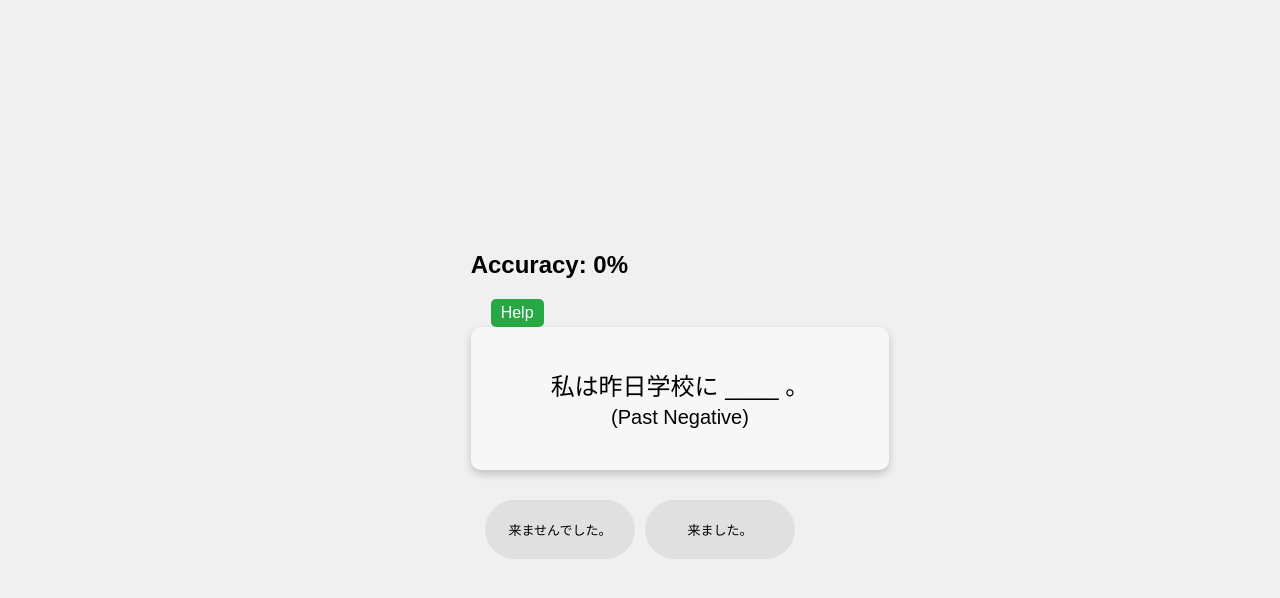
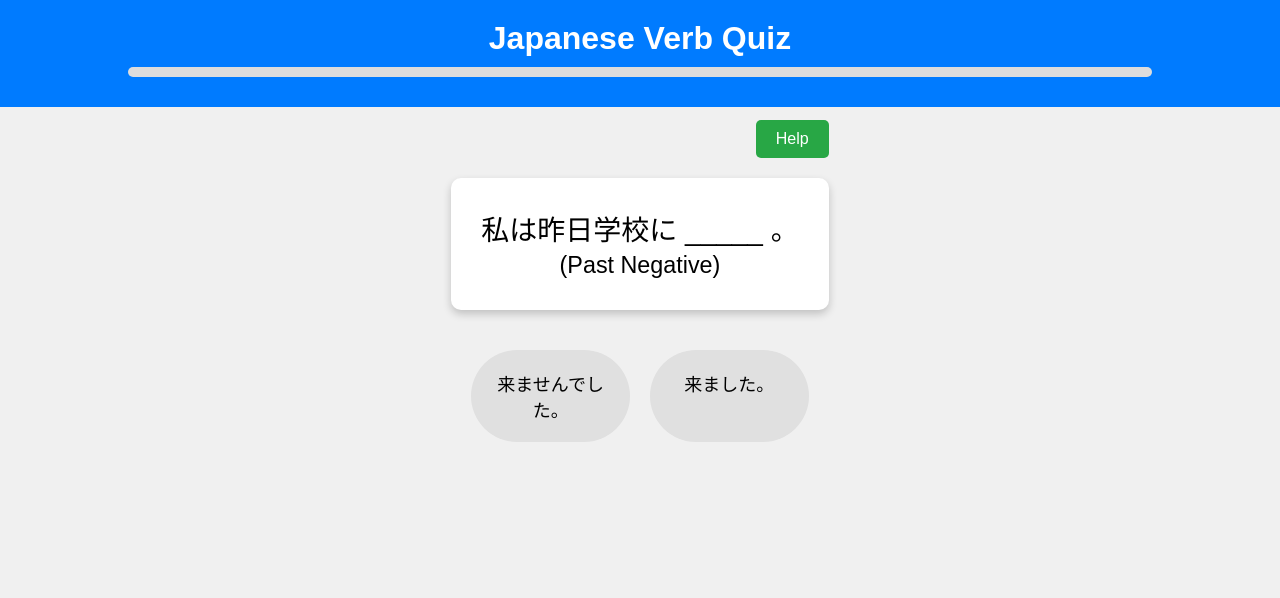
Before and after one commit to Xalsier/N5Conjugations, a plain HTML site: page index.html in a window 1280 px wide. Drawn offline with nearby package versions, Linux system fonts and the light colour scheme.

Commit message:
UX Improvements

```diff
--- a/index.html
+++ b/index.html
@@ -7,6 +7,14 @@
     <link rel="stylesheet" href="styles.css">
 </head>
 <body>
+
+    <!-- Header with title and progress bar -->
+    <header>
+        <h1>Japanese Verb Quiz</h1>
+        <div id="progress-bar-container">
+            <div id="progress-bar"></div>
+        </div>
+    </header>
 
     <!-- Quiz container where jQuery will dynamically insert content -->
     <div id="quiz-container"></div>
@@ -93,6 +101,7 @@
         </div>
     </div>
 
+    <!-- Include scripts -->
     <script src="https://code.jquery.com/jquery-3.6.0.min.js"></script>
     <script src="script.js"></script>
 </body>
--- a/script.js
+++ b/script.js
@@ -18,14 +18,14 @@ $(document).ready(function () {
                 let correctConjugation = shuffled[0];
                 let incorrectConjugations = shuffled.slice(1, Math.min(availableConjugations.length, 4));
 
-                incorrectConjugations.push(correctConjugation);
-                let options = incorrectConjugations.sort(() => 0.5 - Math.random());
+                // Prepare options
+                let options = incorrectConjugations.concat(correctConjugation).sort(() => 0.5 - Math.random());
 
                 questionArray.push({
                     sentence: correctConjugation.sentence,
                     targetConjugation: correctConjugation.targetConjugation,
                     verb: verb,
-                    correct: correctConjugation.correct,
+                    correct: correctConjugation,
                     explanation: correctConjugation.explanation,
                     options: options
                 });
@@ -46,6 +46,7 @@ $(document).ready(function () {
         handleOptionClick();
         handleContinue();
         updateAccuracy();
+        updateProgressBar();
     }).fail(function() {
         console.error("Error: Could not load questions.json.");
         $('#quiz-container').html('<div class="card">Error: Unable to load quiz data.</div>');
@@ -60,6 +61,11 @@ $(document).ready(function () {
         }
     }
 
+    function updateProgressBar() {
+        let progressPercentage = ((currentQuestionIndex) / totalQuestions) * 100;
+        $('#progress-bar').css('width', progressPercentage + '%');
+    }
+
     function renderQuestion(questionIndex) {
         if (!questionArray[questionIndex]) {
             console.error("Error: Question data is undefined.");
@@ -70,19 +76,20 @@ $(document).ready(function () {
         let question = questionArray[questionIndex];
         let quizContainer = $('#quiz-container');
 
+        let optionsHtml = question.options.map(option => `
+            <div class="option-card" data-answer="${option.title === question.correct.title ? 'correct' : 'wrong'}" data-conjugation="${option.targetConjugation}">
+                ${option.title}
+            </div>
+        `).join('');
+
         let questionHtml = `
         <div class="question-card" id="question${questionIndex}">
             <div class="header">
-                <h2>Accuracy: <span id="accuracy">0%</span></h2>
                 <button id="help-btn">Help</button>
             </div>
-            <div class="card">${question.sentence} <br><small>(${question.targetConjugation})</small></div>
+            <div class="card">${question.sentence.replace('____', '_____')} <br><small>(${question.targetConjugation})</small></div>
             <div class="options">
-                ${question.options.map(option => `
-                    <div class="option-card" data-answer="${option.correct === question.correct ? 'correct' : 'wrong'}" data-conjugation="${option.targetConjugation}">
-                        ${option.title}
-                    </div>
-                `).join('')}
+                ${optionsHtml}
             </div>
             <div class="message-box" id="messageBox${questionIndex}"></div>
             <button class="continue-btn" id="continueBtn${questionIndex}" style="display:none;">Continue</button>
@@ -90,23 +97,29 @@ $(document).ready(function () {
     `;
 
         quizContainer.html(questionHtml);
+        updateProgressBar();
     }
 
     function handleOptionClick() {
         $(document).on('click', '.option-card', function () {
+            if ($(this).hasClass('selected')) {
+                return;
+            }
+            $('.option-card').addClass('disabled');
             const isCorrect = $(this).data('answer') === 'correct';
             let question = questionArray[currentQuestionIndex];
 
             if (isCorrect) {
-                $(this).addClass('correct');
+                $(this).addClass('correct selected');
                 correctAnswers++;
                 updateAccuracy();
                 $(`#continueBtn${currentQuestionIndex}`).fadeIn();
                 $(`#messageBox${currentQuestionIndex}`).hide();
             } else {
-                $(this).addClass('wrong');
-                let message = `No, ${$(this).text()} is the ${$(this).data('conjugation')} form and is not the ${question.targetConjugation} form. ${question.explanation}`;
+                $(this).addClass('wrong selected');
+                let message = `Incorrect. "${$(this).text()}" is the ${$(this).data('conjugation')} form, not the ${question.targetConjugation} form. ${question.explanation}`;
                 $(`#messageBox${currentQuestionIndex}`).text(message).fadeIn();
+                $(`#continueBtn${currentQuestionIndex}`).fadeIn();
             }
         });
     }
--- a/styles.css
+++ b/styles.css
@@ -1,63 +1,105 @@
+/* Reset default styles */
+* {
+    box-sizing: border-box;
+    margin: 0;
+    padding: 0;
+}
+
 /* Center the entire body content */
 body {
     font-family: Arial, sans-serif;
-    display: flex;
-    justify-content: center;
-    align-items: center;
-    height: 100vh;
+    background-color: #f0f0f0;
+}
+
+/* Header styling */
+header {
+    background-color: #007bff;
+    color: white;
+    padding: 20px 0;
+    text-align: center;
+    position: fixed;
+    width: 100%;
+    top: 0;
+    left: 0;
+}
+
+header h1 {
     margin: 0;
-    background-color: #f0f0f0;
+    font-size: 32px;
+}
+
+#progress-bar-container {
+    width: 80%;
+    background-color: #ddd;
+    margin: 10px auto;
+    border-radius: 20px;
+    overflow: hidden;
+}
+
+#progress-bar {
+    width: 0%;
+    height: 10px;
+    background-color: #28a745;
 }
 
 /* Ensure the quiz container is also centered */
 #quiz-container {
     display: flex;
     flex-direction: column;
-    justify-content: center;
     align-items: center;
     width: 100%;
-    max-width: 600px; /* Set a maximum width for the container */
+    max-width: 800px;
     padding: 20px;
-    box-sizing: border-box;
+    margin: 100px auto 0 auto; /* Add top margin to account for fixed header */
 }
 
 /* Styling for the card */
 .card {
-    background-color: #f7f7f7;
+    background-color: #ffffff;
     padding: 40px;
     border-radius: 10px;
     box-shadow: 0 4px 8px rgba(0, 0, 0, 0.2);
     text-align: center;
     font-size: 24px;
     margin-bottom: 20px;
-    width: 100%;      /* Ensure the card scales within the container */
+    width: 100%;
+}
+
+.question-card .card {
+    font-size: 28px;
+    padding: 30px;
 }
 
 /* Center and space the options */
 .options {
     display: flex;
     justify-content: center;
-    flex-wrap: wrap;  /* Allow wrapping if there are too many options */
-    gap: 10px;
-    padding: 10px;
+    flex-wrap: wrap;
+    gap: 20px;
+    padding: 20px;
+    width: 100%;
 }
 
 /* Ensure the option cards are centered and sized appropriately */
 .option-card {
     background-color: #e0e0e0;
-    padding: 20px;
+    padding: 20px 10px;
     border-radius: 50px;
-    font-size: 13px;
+    font-size: 18px;
     text-align: center;
     cursor: pointer;
     transition: background-color 0.3s ease;
-    flex-basis: 50%;      /* Allow flexible width of the option cards */
-    max-width: 150px;     /* Set a maximum width for the cards */
-    min-width: 120px;     /* Set a minimum width for consistency */
+    flex: 1 1 calc(50% - 40px);
+    max-width: 200px;
+    min-width: 150px;
     box-sizing: border-box;
 }
 
-/* Hover effect for options */
+.option-card.disabled {
+    pointer-events: none;
+    opacity: 0.6;
+}
+
 .option-card:hover {
     background-color: #d0d0d0;
 }
@@ -74,8 +116,8 @@ body {
 .continue-btn {
     display: none;
     margin-top: 20px;
-    padding: 10px 20px;
-    font-size: 16px;
+    padding: 15px 30px;
+    font-size: 18px;
     cursor: pointer;
     background-color: #007bff;
     color: white;
@@ -93,7 +135,7 @@ body {
     display: none;
     margin-top: 20px;
     background-color: #f7f7f7;
-    padding: 15px;
+    padding: 20px;
     border-radius: 10px;
     font-size: 18px;
     color: red;
@@ -103,9 +145,17 @@ body {
 }
 
 /* Help button styling */
+.header {
+    display: flex;
+    justify-content: flex-end;
+    align-items: center;
+    margin-bottom: 20px;
+    width: 100%;
+}
+
 #help-btn {
     margin-left: 20px;
-    padding: 5px 10px;
+    padding: 10px 20px;
     font-size: 16px;
     cursor: pointer;
     background-color: #28a745;
@@ -134,11 +184,11 @@ body {
 /* Modal Content/Box */
 .modal-content {
     background-color: #fefefe;
-    margin: 10% auto; /* 10% from top and centered */
+    margin: 5% auto; /* 5% from top and centered */
     padding: 20px;
     border: 1px solid #888;
-    width: 80%; /* Adjust as needed */
-    max-width: 600px; /* Max width */
+    width: 90%; /* Adjust as needed */
+    max-width: 800px; /* Max width */
     position: relative;
     border-radius: 10px;
 }
@@ -160,6 +210,10 @@ body {
     cursor: pointer;
 }
 
+.modal-content h2, .modal-content h3 {
+    margin-top: 20px;
+}
+
 .modal-content table {
     width: 100%;
     border-collapse: collapse;
```
